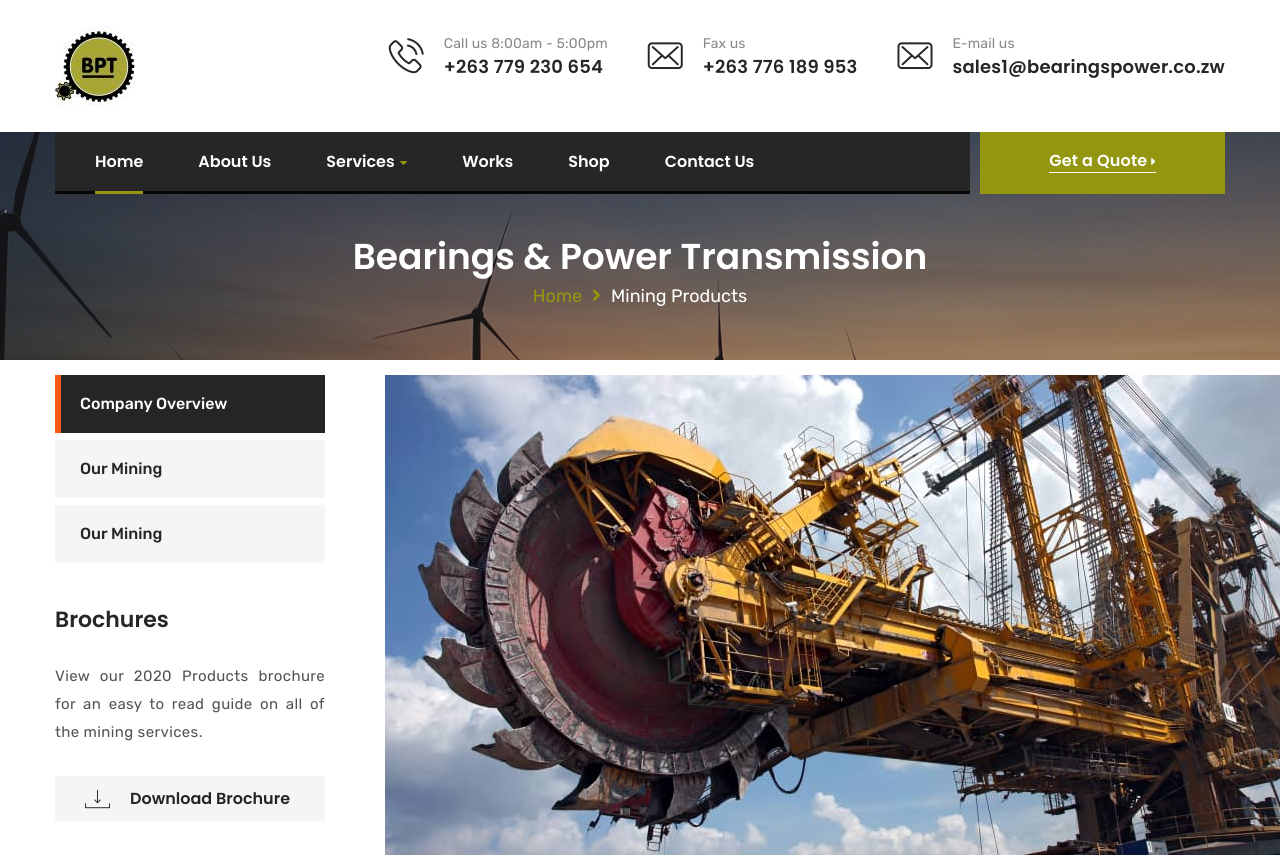
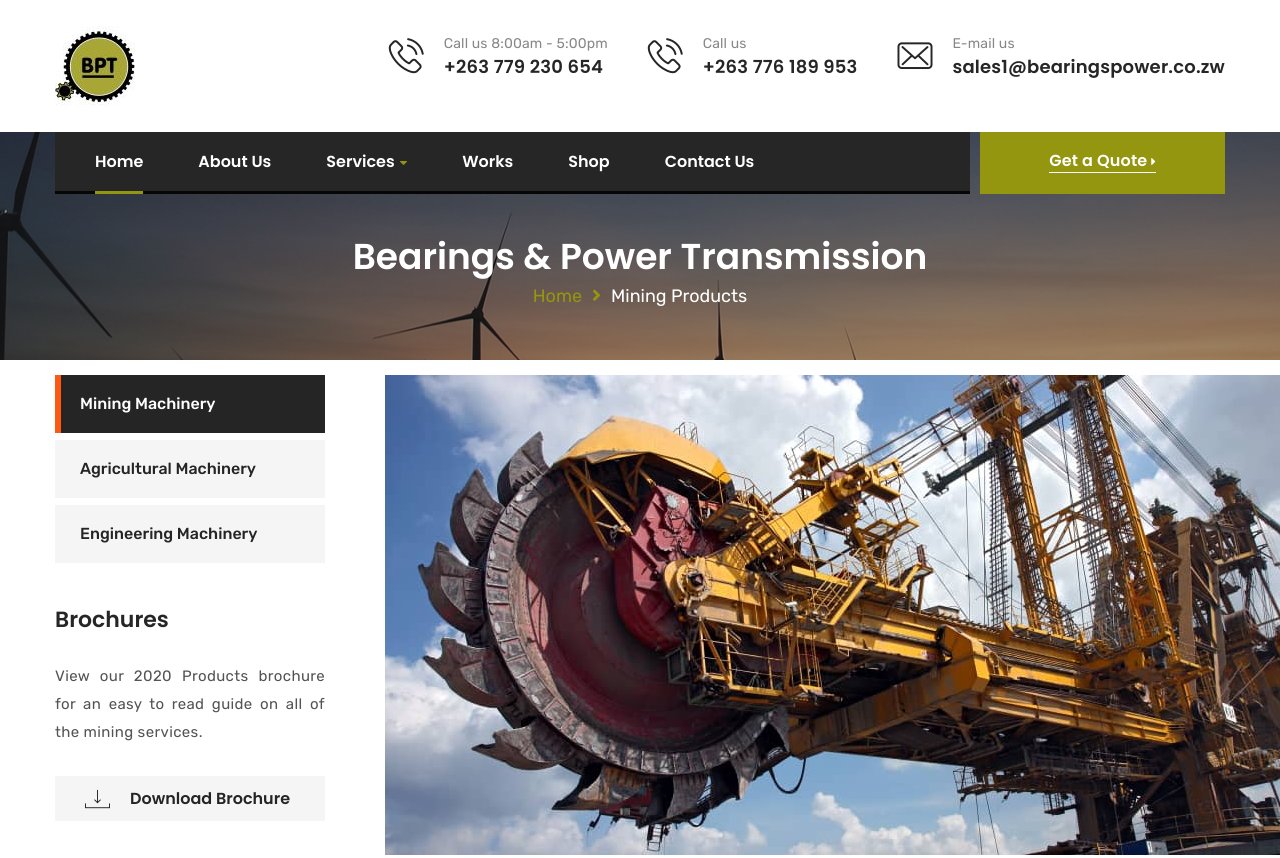
Before and after one commit to munchy2017/bearingspower, a plain HTML site: page mining.html in a window 1280 px wide. Shown: the top 858 px of the page. Drawn offline with Linux system fonts and the light colour scheme; files whose address does not match are found by name; a web font is replaced by a local one.

Commit message:
crazy staff

```diff
--- a/mining.html
+++ b/mining.html
@@ -53,10 +53,10 @@
                 </div><!-- /.single-header-right-info -->
                 <div class="single-header-right-info">
                     <div class="icon-box">
-                        <i class="industrio-icon-envelope"></i>
+                        <i class="industrio-icon-phone-call"></i>
                     </div><!-- /.icon-box -->
                     <div class="text-box">
-                        <p>Fax us</p>
+                        <p>Call us</p>
                         <h3>+263 776 189 953</h3>
                     </div><!-- /.text-box -->
                 </div><!-- /.single-header-right-info -->
@@ -148,9 +148,12 @@
                     <div class="sidebar">
                         <div class="single-sidebar service-sidebar">
                             <ul class="service-list">
-                                <li class="active"> <a href="single-service.html">Company Overview</a> </li>
-                                <li><a href="#">Our Mining</a></li>
-                                <li><a href="#">Our Mining</a></li>
+
+                                <li class="active"> <a href="mining.html">Mining Machinery</a> </li>
+                                <li><a href="agriculture.html">Agricultural Machinery</a></li>
+                                <li><a href="engineering.html">Engineering Machinery</a></li>
+
+
                                 <!--<li><a href="single-service.html">Power & Energy Sector</a></li>-->
                             </ul><!-- /.service-list -->
                         </div><!-- /.single-sidebar service-sidebar -->
@@ -167,14 +170,15 @@
                 <div class="col-md-9 col-sm-12 col-xs-12">
                     <div class="service-item-box service-details-content">
                         <div class="img-box">
+
                             <img src="img/mining.jpeg" alt="Awesome Image"/>
+
                         </div><!-- /.img-box -->
                         <br />
                         <br />
                         <h3> Mining Products Overview</h3>
                         <br />
                         <p>Bearings & Power Transmission stocks a comprehensive range of mining, power transmission products allied industrial products.
-
 
 
 
@@ -193,6 +197,14 @@
                 <ul class="post-filter masonary text-center">
                     <h3> Products Gallery</h3>
                     <li class="filter active" data-filter=".masonary-item"><span><i class="industrio-icon-layers"></i>Mining Products</span></li>
+
+                    <!--
+                    --><li class="filter " data-filter=".oil"><span><i class="industrio-icon-drop-of-liquid"></i>Mining</span></li><!--
+                    --><li class="filter " data-filter=".construction"><span><i class="industrio-icon-safety"></i>Machines</span></li><!--
+                    --><li class="filter " data-filter=".chemical"><span><i class="industrio-icon-atom"></i>Engineering</span></li><!--
+                    --><li class="filter " data-filter=".industrial"><span><i class="industrio-icon-settings"></i>Bearings</span></li><!--
+                    --><li class="filter " data-filter=".agriculture"><span><i class="industrio-icon-scythe"></i>Agriculture</span></li>
+
                 </ul><!-- /.post-filter -->
             </div><!-- /.gallery-filter -->
             <div class="row masonary-layout filter-layout" data-filter-class="filter">
@@ -473,5 +485,5 @@
 
 </body>
 
-<!-- Mirrored from themexriver.com/industrio/single-service.html by HTTrack Website Copier/3.x [XR&CO'2014], Tue, 22 Jan 2019 12:02:49 GMT -->
+
 </html>
```
Also changed, not shown: agriculture.html (+7 -5 lines), engineering.html (+8 -6 lines).
